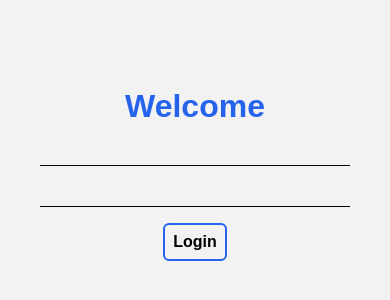
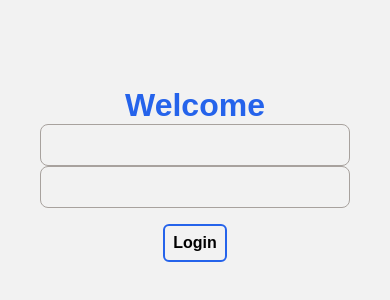
Before and after one commit to bea-austria/nameless, a React Native app: screen / in a window 390 px wide. Shown: the part 248-548 px from the top of the page. Built offline with nearby package versions, Linux system fonts and the light colour scheme.

Commit message:
Add props

```diff
--- a/src/components/TextInput.tsx
+++ b/src/components/TextInput.tsx
@@ -3,11 +3,13 @@ import { getIn, useFormikContext } from "formik";
 
 type Props = {
     name: string;
-    isSecured?: boolean
+    isSecured?: boolean;
+    placeHolder: string;
+    label: string;
 }
 
-const TextInput: React.FC<Props> = ({name, isSecured}: Props) => {
-    const  { values, errors, touched, setFieldValue } = useFormikContext();
+const TextInput: React.FC<Props> = ({ name, isSecured, placeHolder, label }: Props) => {
+    const { values, errors, touched, setFieldValue } = useFormikContext();
 
     const value = getIn(values, name);
     const error = getIn(errors, name);
@@ -19,15 +21,15 @@ const TextInput: React.FC<Props> = ({name, isSecured}: Props) => {
 
     return (
         <View className="w-full">
+            <Text>{label}</Text>
             <RNTextInput
-            value={value}
-            onChangeText={handleChange}
-            secureTextEntry={isSecured}
-            className="text-[14px] font-poppins font-semibold border-b border-black p-3 "
+                value={value}
+                onChangeText={handleChange}
+                secureTextEntry={isSecured}
+                placeholder={placeHolder}
+                className="text-[14px] font-poppins border-stone-400 border-[1px] rounded-lg p-3"
             />
-            {error && isTouched &&
-                <Text className="text-red-600">{error}</Text>
-            }
+            <Text className="text-red-600">{(isTouched && error) ? error : ''}</Text>
         </View>
     )
 }
```
